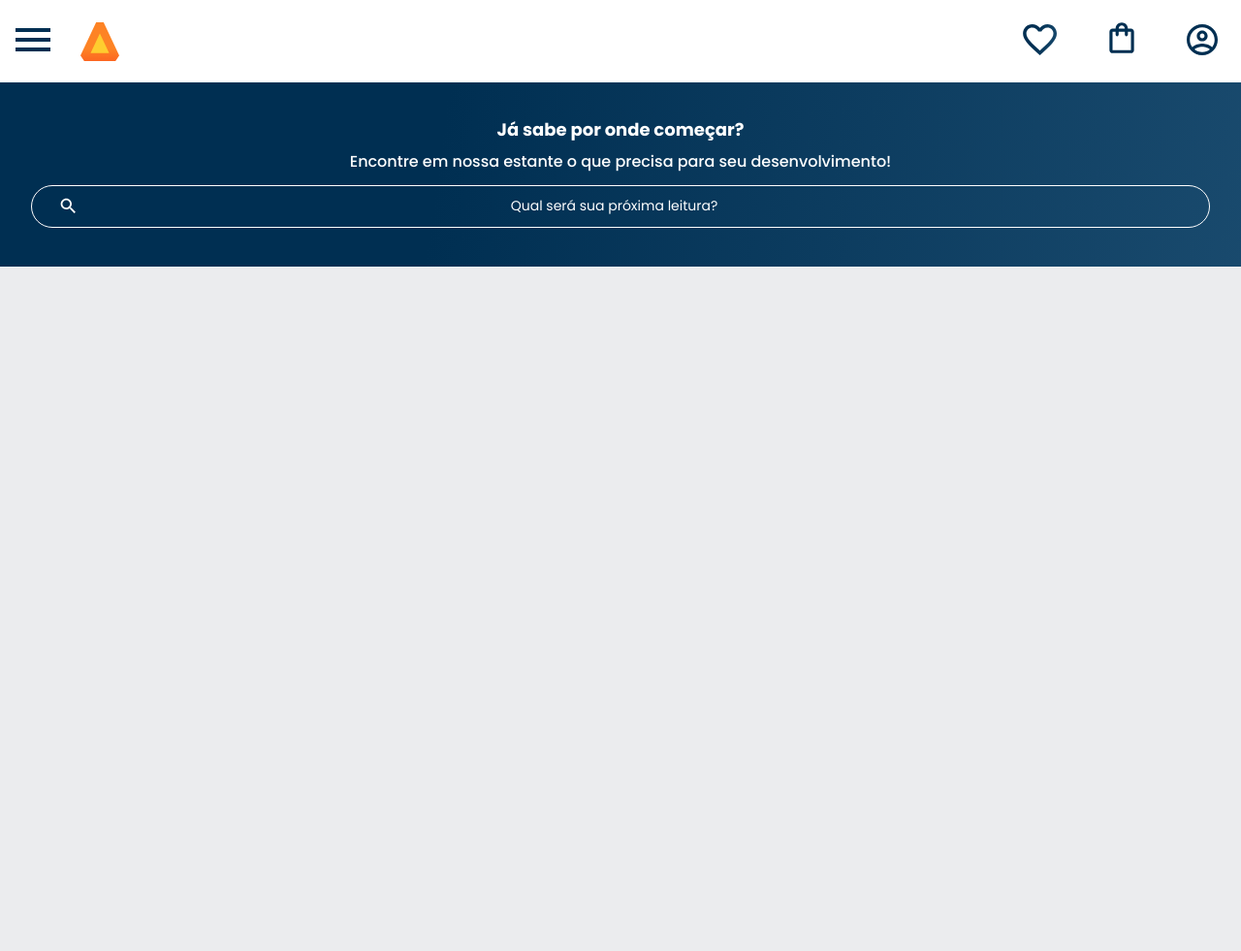
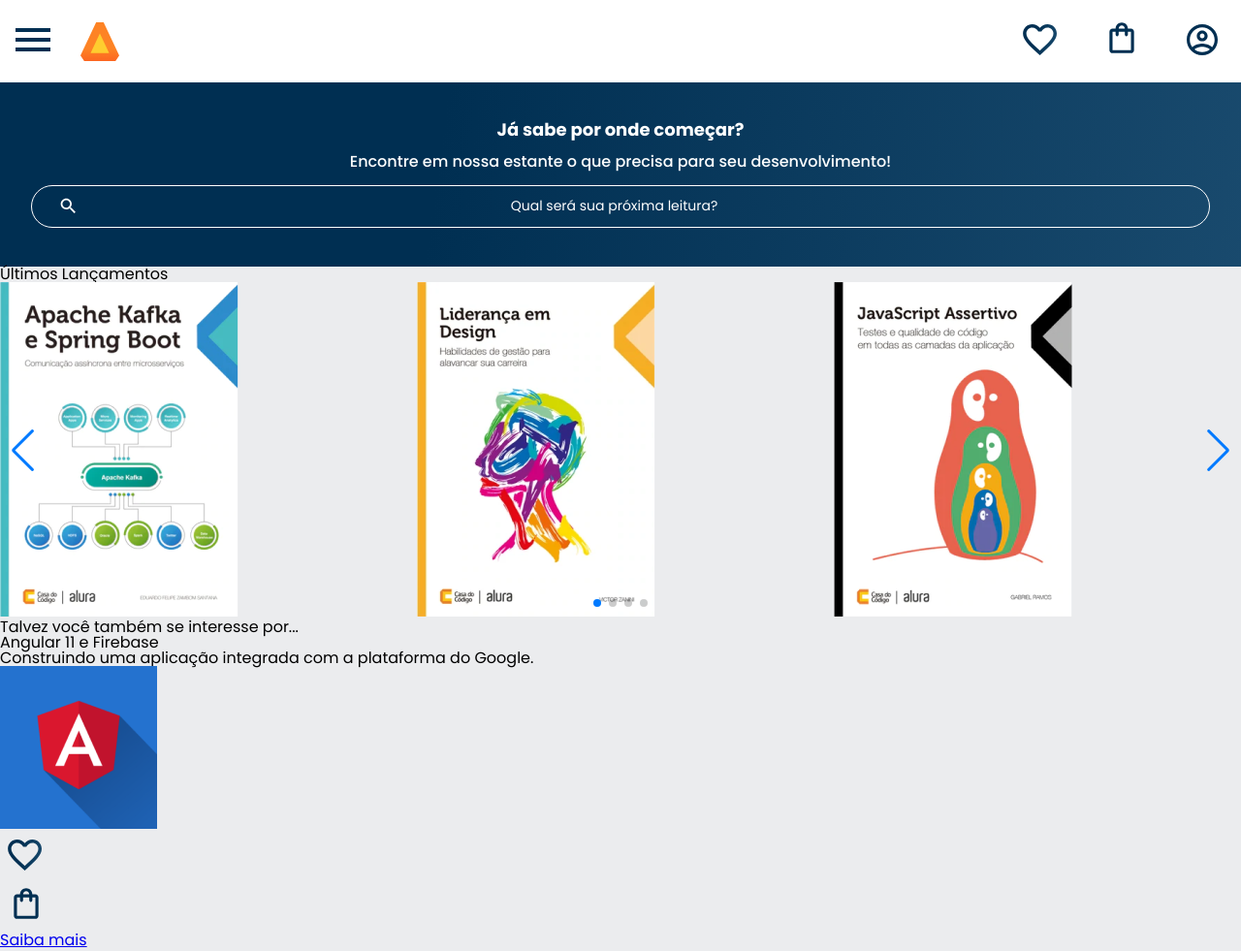
Before and after one commit to ebarbozadev/Alura-Books, a plain HTML site: page index.html in a window 1280 px wide. Shown: the whole page at 97% size. Before the commit the page ends 800 px from the top, so only its background shows below. Drawn offline with nearby package versions, Linux system fonts and the light colour scheme; a web font is replaced by a local one.

Commit message:
Acrescentando tags HTML

```diff
--- a/index.html
+++ b/index.html
@@ -8,6 +8,7 @@
         <link rel="preconnect" href="https://fonts.gstatic.com" crossorigin>
         <link href="https://fonts.googleapis.com/css2?family=Elsie+Swash+Caps:wght@900&family=Poppins:wght@300;400;500;700&display=swap" rel="stylesheet">
         <link rel="stylesheet" href="assets/css/reset.css">
+        <link rel="stylesheet" href="https://unpkg.com/swiper@8/swiper-bundle.min.css"/>
         <link rel="stylesheet" href="assets/css/style.css">
     </head>
     <body>
@@ -49,6 +50,61 @@
                 <p class="section__banner--texto">Encontre em nossa estante o que precisa para seu desenvolvimento!</p>
                 <input type="search" placeholder="Qual será sua próxima leitura?" class="section__banner--pesquisa" />
             </section>
+            <section class="carrossel">
+                <h2 class="section__carrossel--titulo">Últimos Lançamentos</h2>
+                <!-- Slider main container -->
+                <div class="swiper">
+                    <!-- Additional required wrapper -->
+                    <!-- If we need pagination -->
+                    <div class="swiper-pagination"></div>
+                    <div class="swiper-wrapper">
+                    <!-- Slides -->
+                        <div class="swiper-slide"><img src="assets/img/ApacheKafka.png" alt="Livro sobre Apache Kafka da Alura Books"></div>
+                        <div class="swiper-slide"><img src="assets/img/Liderança.png" alt="Livro sobre Liderança da Alura Books"></div>
+                        <div class="swiper-slide"><img src="assets/img/Javascript.png" alt="Livro sobre JavaScript da Alura Books"></div>
+                        <div class="swiper-slide"><img src="assets/img/Guia Front-end.png" alt="Livro sobre Guia Fron-end da Alura Books"></div>
+                        <div class="swiper-slide"><img src="assets/img/Portugol.png" alt="Livro sobre Portugol da Alura Books"></div>
+                        <div class="swiper-slide"><img src="assets/img/Acessibilidade.png" alt="Livro sobre Acessibilidade da Alura Books"></div>
+                    </div>
+
+                    <!-- If we need navigation buttons -->
+                    <div class="swiper-button-prev"></div>
+                    <div class="swiper-button-next"></div>
+                </div>
+
+                <div class="carrossel__card">
+                    <div class="carrossel__card--descricao">
+                        <div class="descricao">
+                            <h3 class="descricao__titulo">Talvez você também se interesse por...</h3>
+                            <h2 class="decricao__titulo--livro">Angular 11 e Firebase</h2>
+                            <p class="descricao__texto">Construindo uma aplicação integrada com a plataforma do Google.</p>
+                        </div>
+                        <img src="assets/img/Angular.png" alt="Angular. Ilustração" class="descricao__imagem">
+                    </div>
+                    <div class="carrossel__card--botoes">
+                        <ul class="botoes">
+                            <li class="botoes__item">
+                                <img src="assets/vectors/Favoritos.svg" alt="Favoritar Livro">
+                            </li>
+                            <li class="botoes__item">
+                                <img src="assets/vectors/Compras.svg" alt="Adicionar no Carrinho de Compras">
+                            </li>
+                        </ul>
+                        <a href="#" class="botoes__ancora">Saiba mais</a>
+                    </div>
+                </div>
+            </section>
         </main>
+        <script src="https://unpkg.com/swiper@8/swiper-bundle.min.js"></script>
+        <script>
+            const swiper = new Swiper('.swiper', {
+                spaceBetween: 10,
+                slidesPerView: 3,
+                pagination: {
+                    el: '.swiper-pagination',
+                    type: 'bullets',
+                },
+            });
+        </script>
     </body>
 </html>
```
